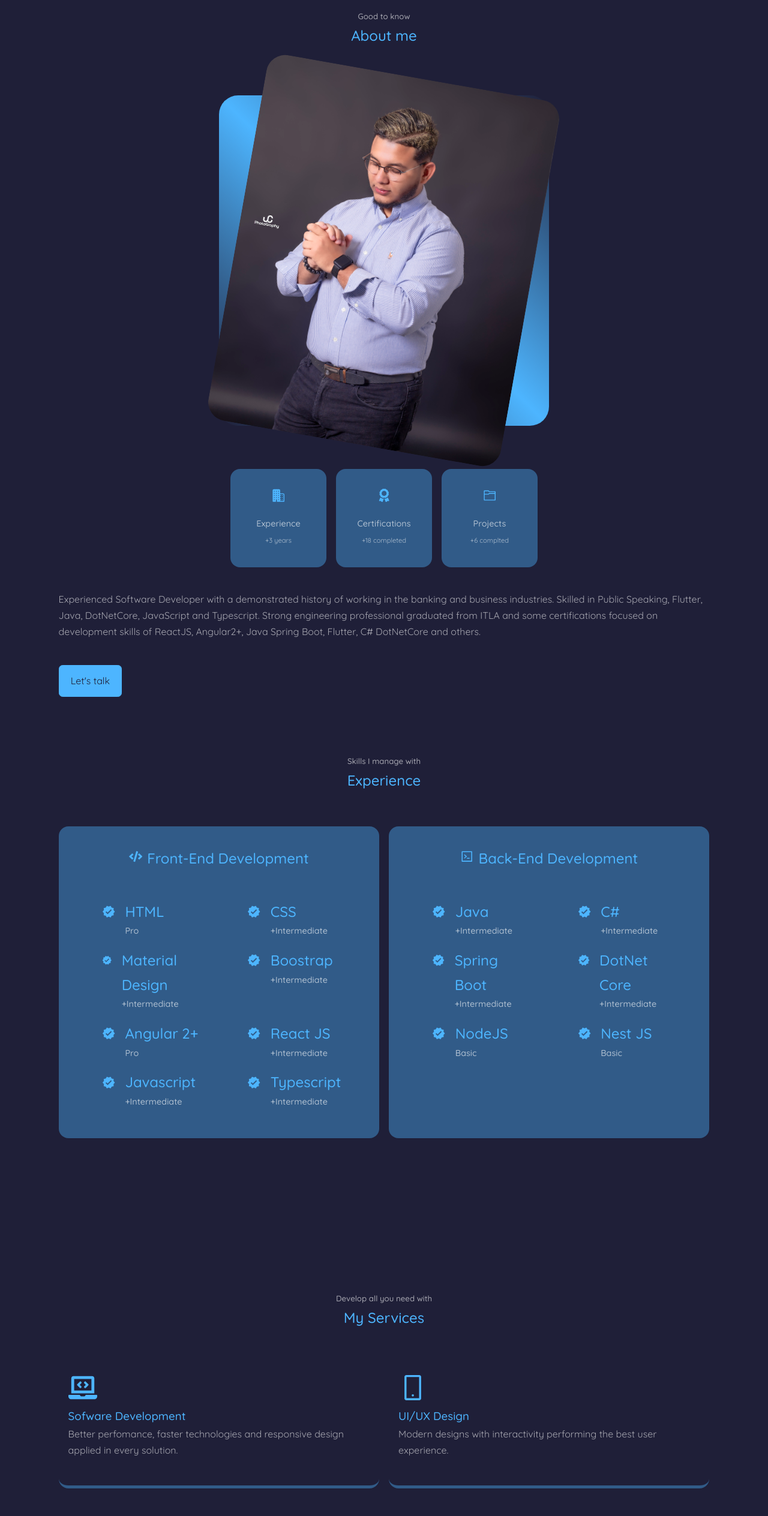
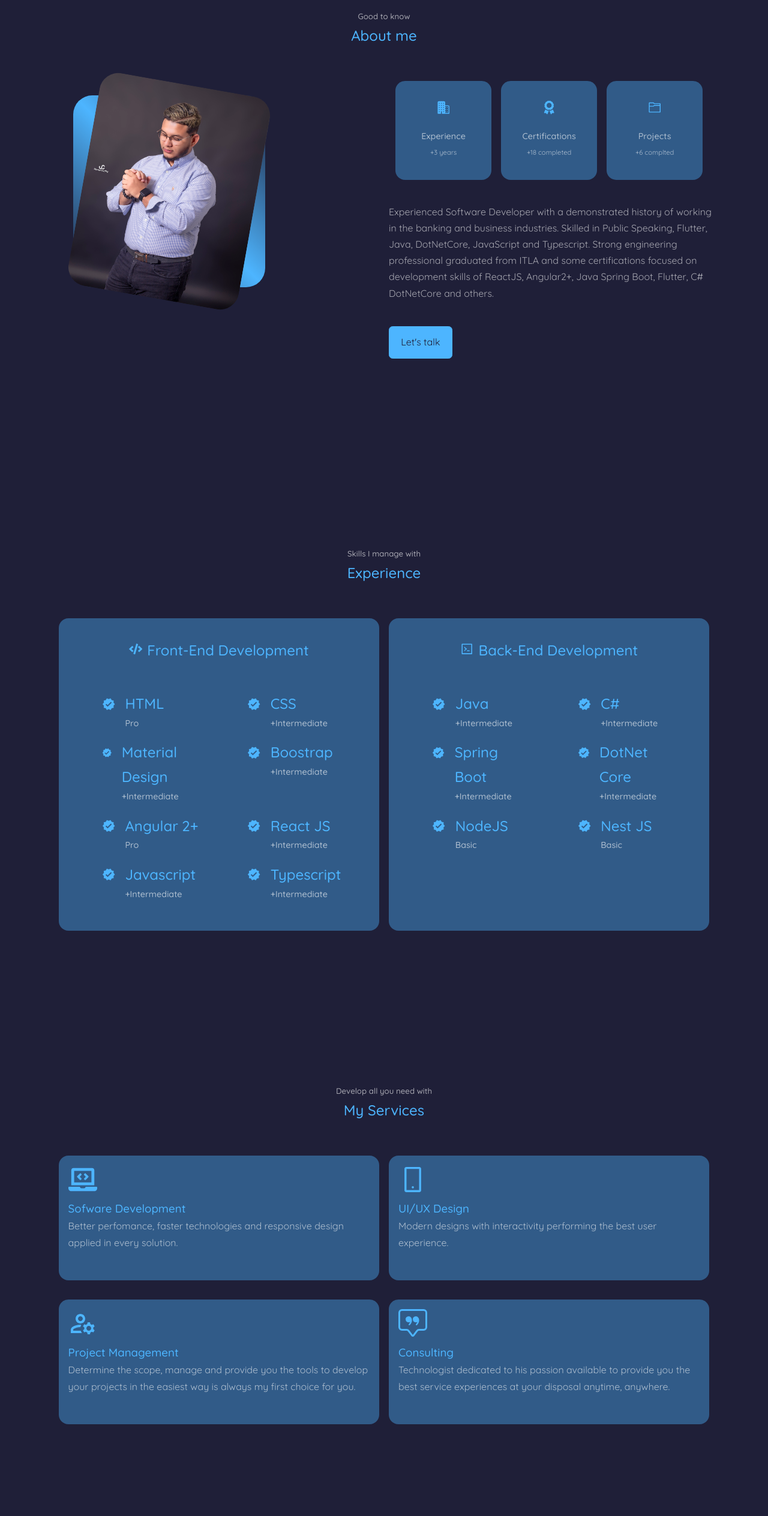
Before and after one commit to lapc18/react-portfolio, a React (Create React App) app: page / in a window 1280 px wide. Shown: the part 880-3408 px from the top of the page at 60% size. Built offline with nearby package versions, Linux system fonts and the light colour scheme.

Commit message:
enhance: add services new style and about mediaqueries

```diff
--- a/src/components/about/about.scss
+++ b/src/components/about/about.scss
@@ -89,3 +89,55 @@
     }
   }
 }
+
+@media (min-width: $lg) {
+  .container {
+    &__about {
+      display: grid;
+      grid-template-columns: 35% 50%;
+      gap: 15%;
+
+      .about__me {
+        width: 20rem;
+        border-radius: 2rem;
+        aspect-ratio: 1/1;
+        background: linear-gradient(
+          45deg,
+          transparent,
+          $color-primary,
+          transparent
+        );
+        display: grid;
+        place-items: center;
+
+        img {
+          width: 90%;
+          overflow: hidden;
+          transform: rotate(10deg);
+          border-radius: 2rem;
+          transition: $ease-transition;
+          &:hover {
+            transform: rotate(0);
+          }
+        }
+      }
+
+      .about__content {
+        .about__cards {
+          display: grid;
+          grid-template-columns: repeat(3, 11rem);
+        }
+
+        p {
+          margin: 2rem 0 2.6rem 0.5rem;
+          color: $color-light;
+        }
+
+        a {
+          margin-left: 0.5rem;
+        }
+      }
+    }
+  }
+
+}
--- a/src/components/my-services/my-services.scss
+++ b/src/components/my-services/my-services.scss
@@ -13,10 +13,9 @@
   .service-block {
     min-width: 30rem;
     min-height: 13rem;
-    border-bottom: 5px solid $color-primary-variant;
-    border-bottom-left-radius: 1rem;
-    border-bottom-right-radius: 1rem;
+    border-radius: 1rem;
     padding: 1rem;
+    background: $color-primary-variant;
     transition: $ease-transition;
 
     &__icon {
@@ -41,8 +40,7 @@
 
     &:hover {
       transition: $ease-transition;
-      border-bottom: 5px solid $color-primary;
-      min-height: 13.5rem;
+      border: 1px solid $color-primary;
 
       svg {
         transition: $ease-transition;
```
